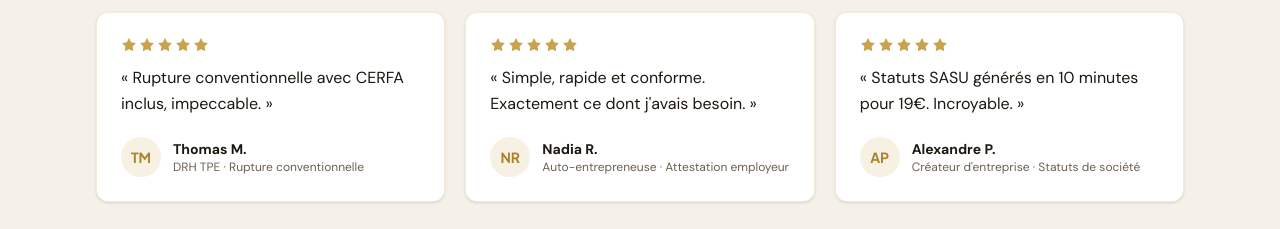
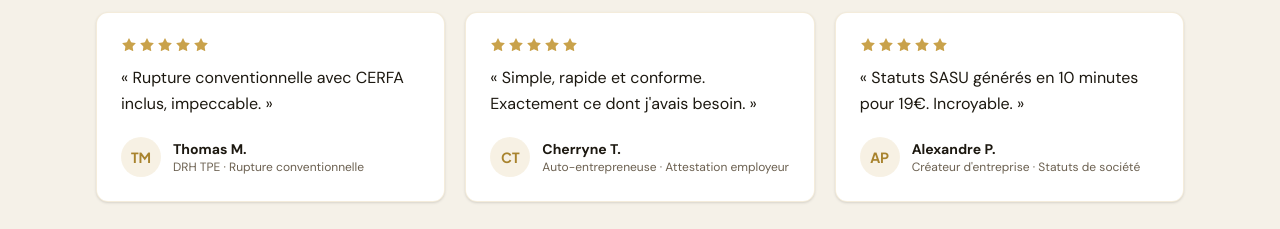
Before and after one commit to joachouri-stack/shiftoffice, a Next.js app: page / in a window 1280 px wide. Shown: the part 3080-3309 px from the top of the page. Built offline with nearby package versions, Linux system fonts and the light colour scheme.

Commit message:
content(avis): remplace Nadia R. par Cherryne T.
Co-Authored-By: Claude Opus 4.8 <noreply@anthropic.com>
Claude-Session: https://claude.ai/code/session_013yjBofLaFeNap839tJzRBX

```diff
--- a/src/components/marketing/Avis.tsx
+++ b/src/components/marketing/Avis.tsx
@@ -39,10 +39,10 @@ const REVIEWS: Review[] = [
   },
   {
     text: "Simple, rapide et conforme. Exactement ce dont j'avais besoin.",
-    name: "Nadia R.",
+    name: "Cherryne T.",
     role: "Auto-entrepreneuse",
     doc: "Attestation employeur",
-    initials: "NR",
+    initials: "CT",
   },
   {
     text: "Statuts SASU générés en 10 minutes pour 19€. Incroyable.",
```
